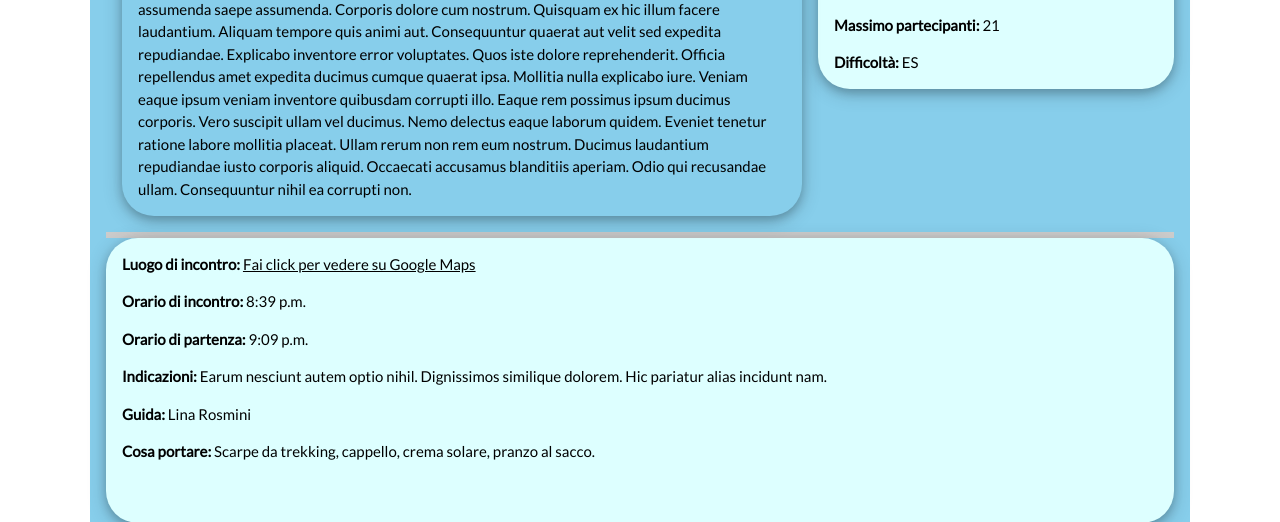
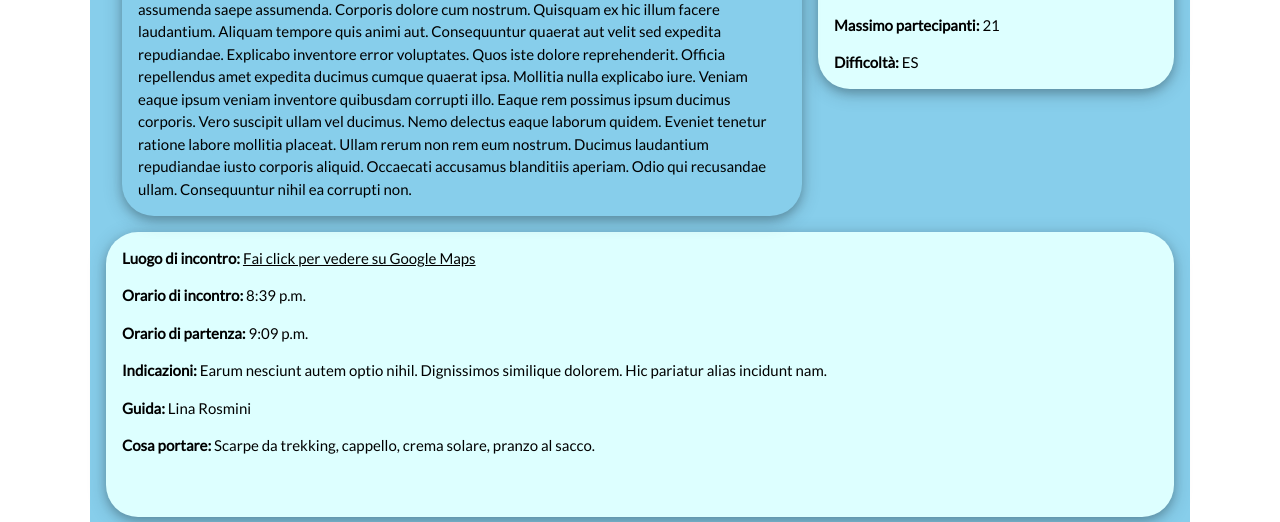
Before and after one commit to FlavioBortolan/TravelsEtc, a Django app: page /TravelsApp/SingleActivity/3/ in a window 1280 px wide. Shown: the part 723-1245 px from the top of the page. Run offline with Django 3.2, Linux system fonts and the light colour scheme; a user stored in the database is signed in; data comes from the database, SQL or seed files in the repository; data that the repository does not hold is empty; some libraries are stand-ins or nearby versions; some web fonts are replaced.

Commit message:
re removed bottonbar from event detail;)

```diff
--- a/TravelsApp/templates/TravelsApp/event_detail.html
+++ b/TravelsApp/templates/TravelsApp/event_detail.html
@@ -16,7 +16,7 @@
 
       </div>
       <!-- container for image and right panel  -->
-      <div class="w3-row   w3-bottombar " >
+      <div class="w3-row" >
 
         <!-- Image for the activity ! -->
         <div class="w3-container w3-twothird w3-mobile w3-margin-bottom">
```
